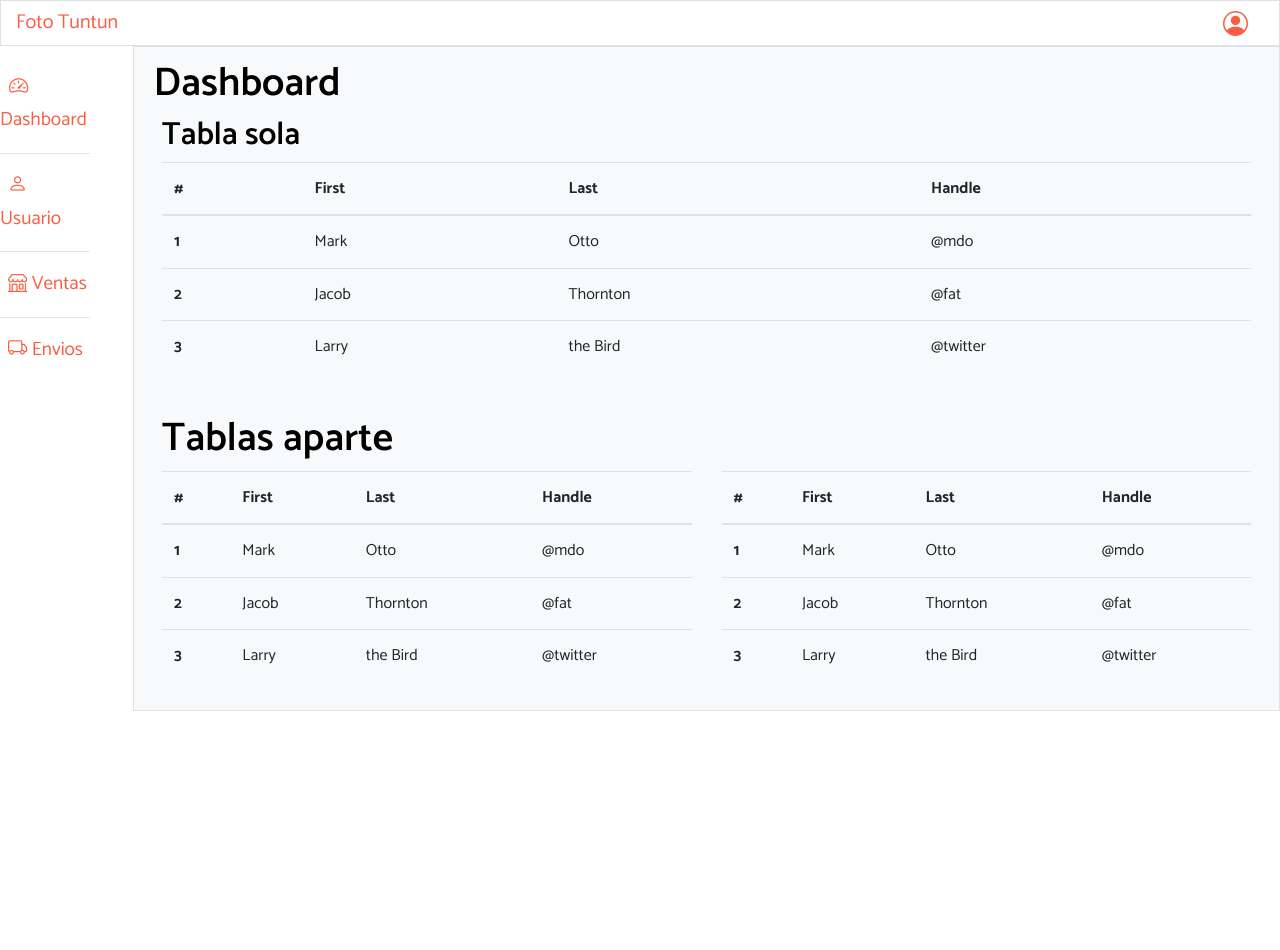
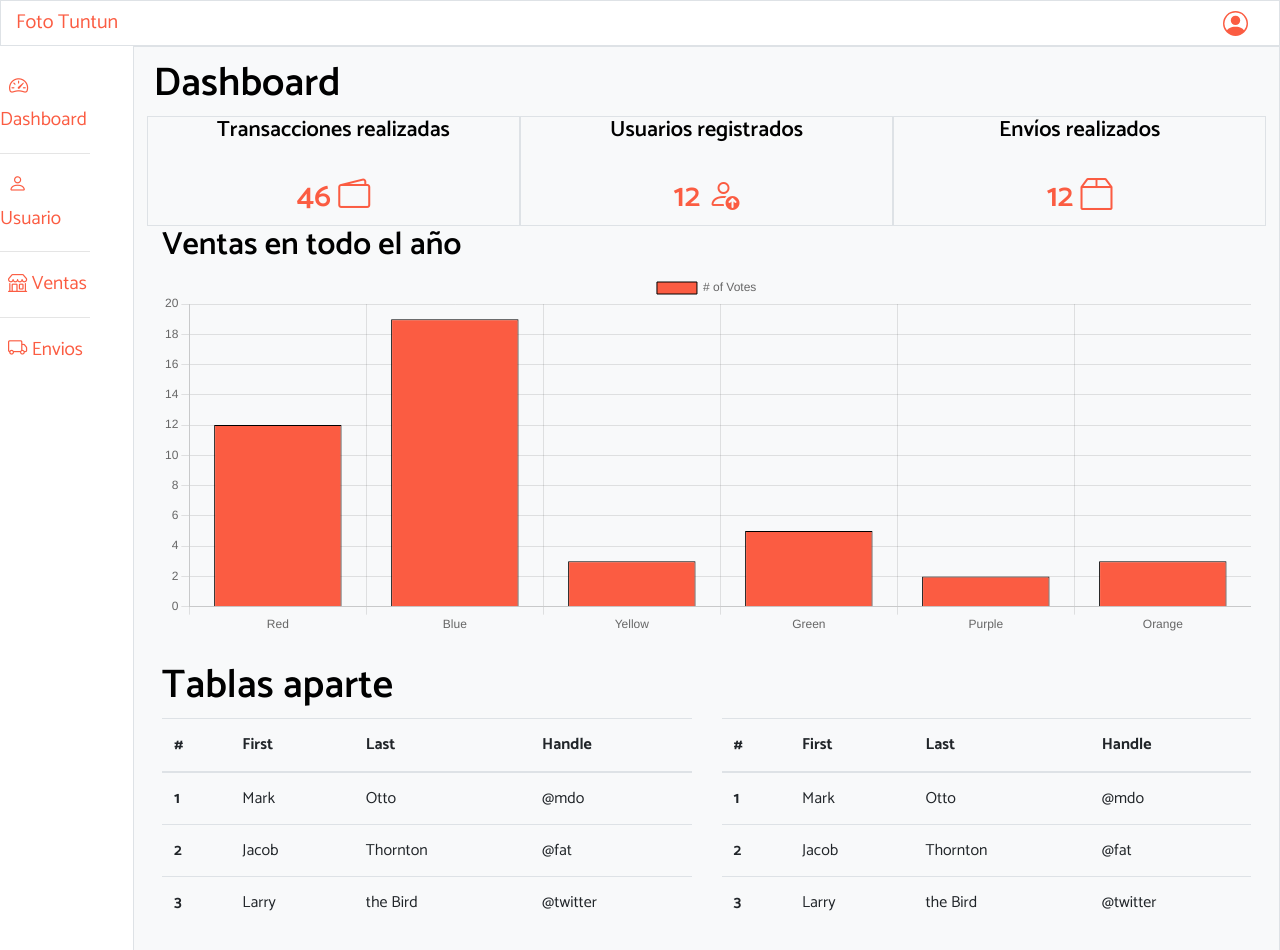
Before and after one commit to DiegoMurillo7536/TuntunFrontendRoutes, an Angular app: page /dashboard-client in a window 1280 px wide. Shown: the top 950 px of the page. Before the commit the page ends 878 px from the top, so only its background shows below. Built offline with nearby package versions, Linux system fonts and the light colour scheme; what ngx-slick-carousel would draw is missing.

Commit message:
Dashboard Terminado

```diff
--- a/src/app/administrador/dashboard/dashboard.component.html
+++ b/src/app/administrador/dashboard/dashboard.component.html
@@ -1,38 +1,30 @@
 <div class="border bg-light" id="contenedor">
   <h1>Dashboard</h1>
   <div class="container">
+    <div class="row">
+      <div class="col-lg-4 border">
+        <h4 class="text-center">Transacciones realizadas</h4> <br>
+        <h2 class="text-center"><a href=""> 46 <i class="bi bi-wallet2"></i></a></h2>
 
-<h2>Tabla sola</h2>
-    <table class="table">
-        <thead>
-          <tr>
-            <th scope="col">#</th>
-            <th scope="col">First</th>
-            <th scope="col">Last</th>
-            <th scope="col">Handle</th>
-          </tr>
-        </thead>
-        <tbody>
-          <tr>
-            <th scope="row">1</th>
-            <td>Mark</td>
-            <td>Otto</td>
-            <td>@mdo</td>
-          </tr>
-          <tr>
-            <th scope="row">2</th>
-            <td>Jacob</td>
-            <td>Thornton</td>
-            <td>@fat</td>
-          </tr>
-          <tr>
-            <th scope="row">3</th>
-            <td>Larry</td>
-            <td>the Bird</td>
-            <td>@twitter</td>
-          </tr>
-        </tbody>
-      </table>
+      </div>
+
+      <div class="col-lg-4 border">
+        <h4 class="text-center">Usuarios registrados</h4> <br>
+        <h2 class="text-center"><a href=""> 12 <i class="bi bi-person-up"></i></a></h2>
+
+      </div>
+
+      <div class="col-lg-4 border">
+        <h4 class="text-center">Envíos realizados</h4> <br>
+        <h2 class="text-center"><a href=""> 12 <i class="bi bi-box2"> </i></a></h2>
+
+      </div>
+
+    </div>
+        <h2>Ventas en todo el año</h2>
+        <canvas id="piechart"  height="100"
+        ></canvas>
+
     <br>
     <h1>Tablas aparte</h1>
     <div class="row">
--- a/src/app/administrador/dashboard/dashboard.component.ts
+++ b/src/app/administrador/dashboard/dashboard.component.ts
@@ -1,4 +1,6 @@
 import { Component, OnInit } from '@angular/core';
+import {Chart,registerables} from 'node_modules/chart.js'
+Chart.register(...registerables)
 interface Country {
 	name: string;
 	flag: string;
@@ -42,6 +44,31 @@ export class DashboardAdminComponent implements OnInit {
   constructor() { }
 
   ngOnInit(): void {
+	this.RenderChart();
+  }
+  RenderChart(){
+	new Chart("piechart", {
+		type: 'bar',
+		data: {
+		  labels: ['Red', 'Blue', 'Yellow', 'Green', 'Purple', 'Orange'],
+		  datasets: [{
+			label: '# of Votes',
+			data: [12, 19, 3, 5, 2, 3],
+			backgroundColor:[
+				'#fb5c42',
+			],
+			borderColor:['black'],
+			borderWidth: 1
+		  }]
+		},
+		options: {
+		  scales: {
+			y: {
+			  beginAtZero: true
+			}
+		  }
+		}
+	  });
   }
 
 }
```
Lines whose indentation alone changed are shown as unchanged.
